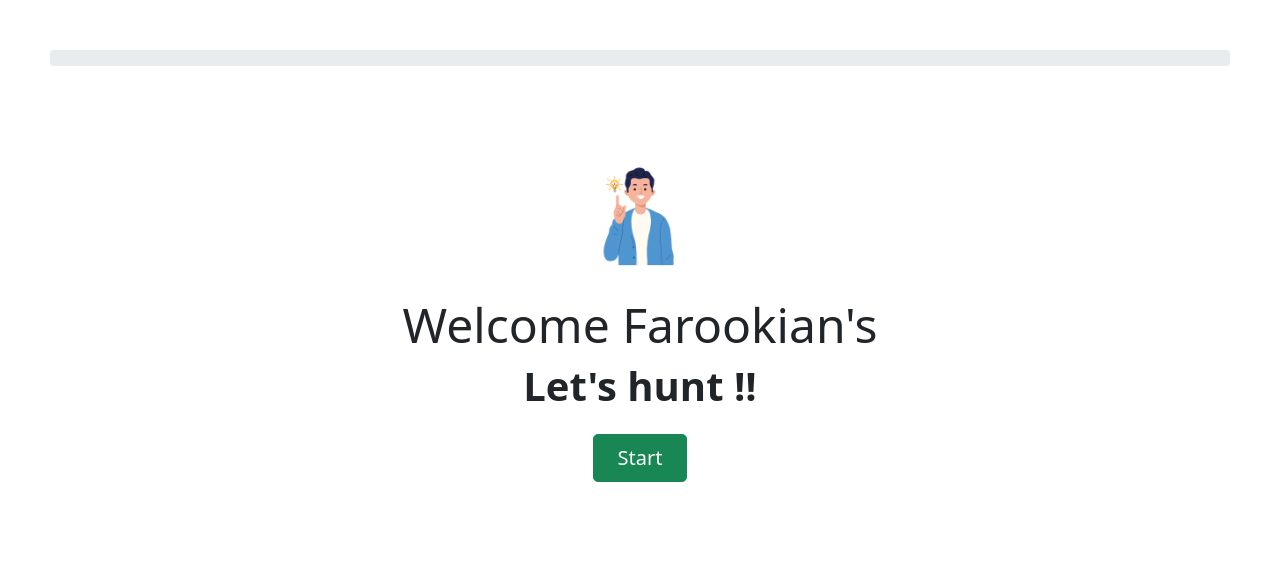
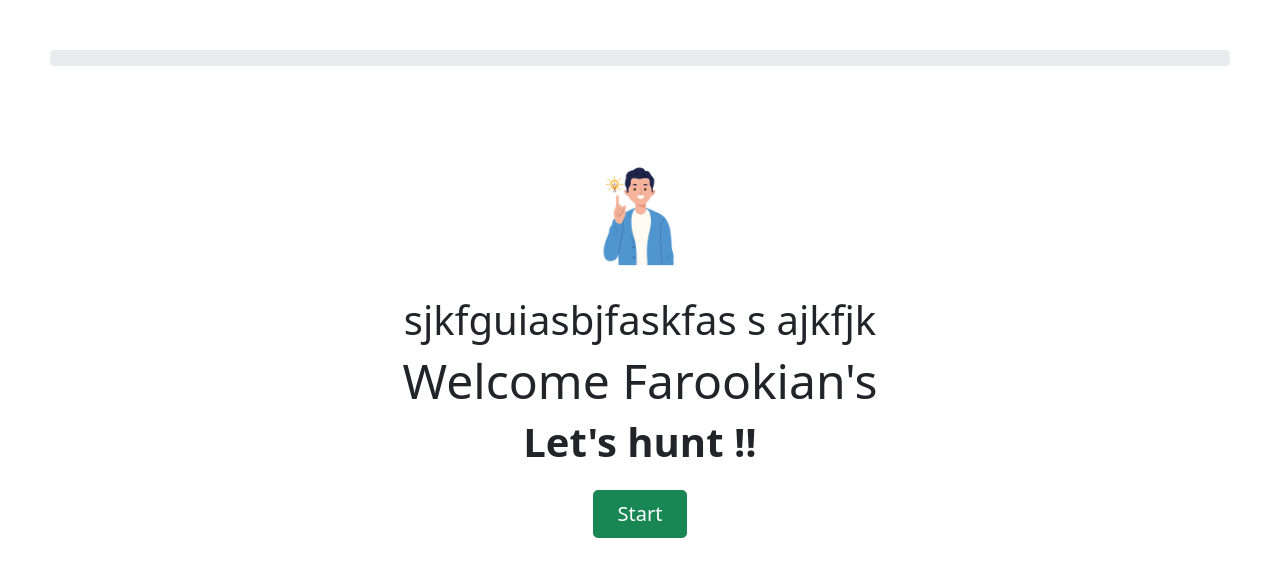
Before and after one commit to adhilameenet/treasure-hunt-nodejs, a Node server app: page / in a window 1280 px wide. Shown: the top 577 px of the page. Run offline with Node 20, Linux system fonts and the light colour scheme.

Commit message:
some changes

```diff
--- a/views/index.hbs
+++ b/views/index.hbs
@@ -4,6 +4,7 @@
 </div>
 <div class="px-4 py-5 my-5 text-center">
     <img class="d-block mx-auto mb-4" src="/images/hunt_pic.jpg" width="110" height="110" alt="logo">
+    <h1>sjkfguiasbjfaskfas s ajkfjk</h1>
     <h1 class="display-5">Welcome Farookian's</h1>
     <div class="col-lg-6 mx-auto">
         <p class="lead display-6 mb-4 fw-bold">Let's hunt !!</p>
```
